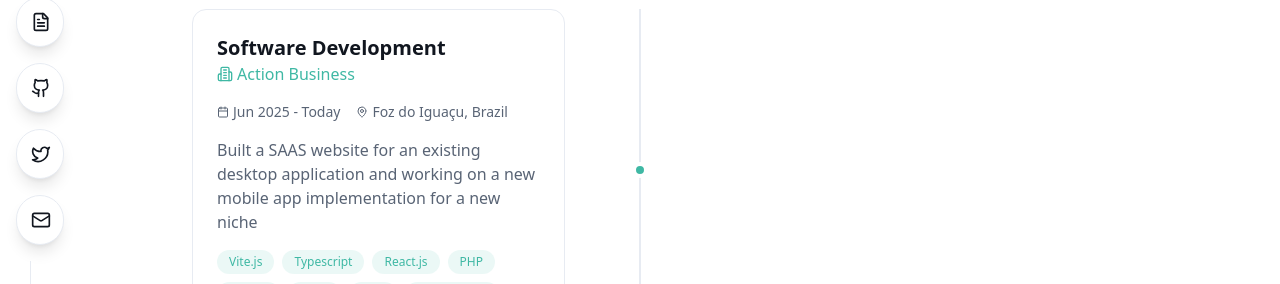
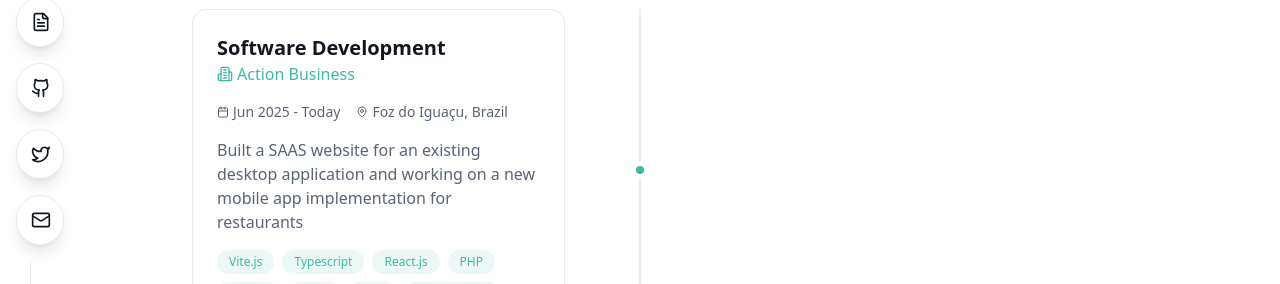
Before and after one commit to korg1OOO/eofeldima-portfolio, a Next.js app: page /experience in a window 1280 px wide. Shown: the part 279-563 px from the top of the page. Built offline with nearby package versions, Linux system fonts and the light colour scheme; a web font is replaced by a local one.

Commit message:
Changed texts about experience

```diff
--- a/src/data/experience.ts
+++ b/src/data/experience.ts
@@ -19,7 +19,7 @@ export const experienceData: Experience[] = [
     role: "Software Development",
     duration: "Jun 2025 - Today",
     location: "Foz do Iguaçu, Brazil",
-    description: "Built a SAAS website for an existing desktop application and working on a new mobile app implementation for a new niche",
+    description: "Built a SAAS website for an existing desktop application and working on a new mobile app implementation for restaurants",
     achievements: [
 
     ],
```
Also changed, not shown: public/fbb368c8-4c2c-4da5-973b-f8df24b39b2b.png (added).
